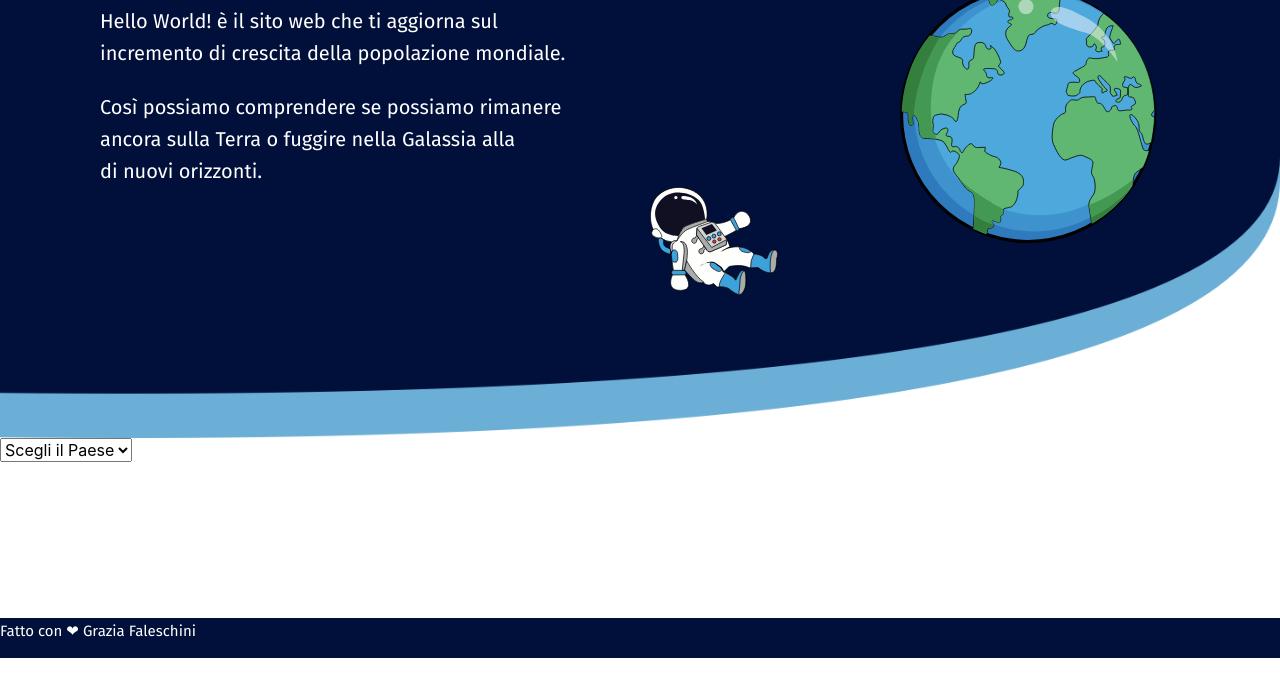
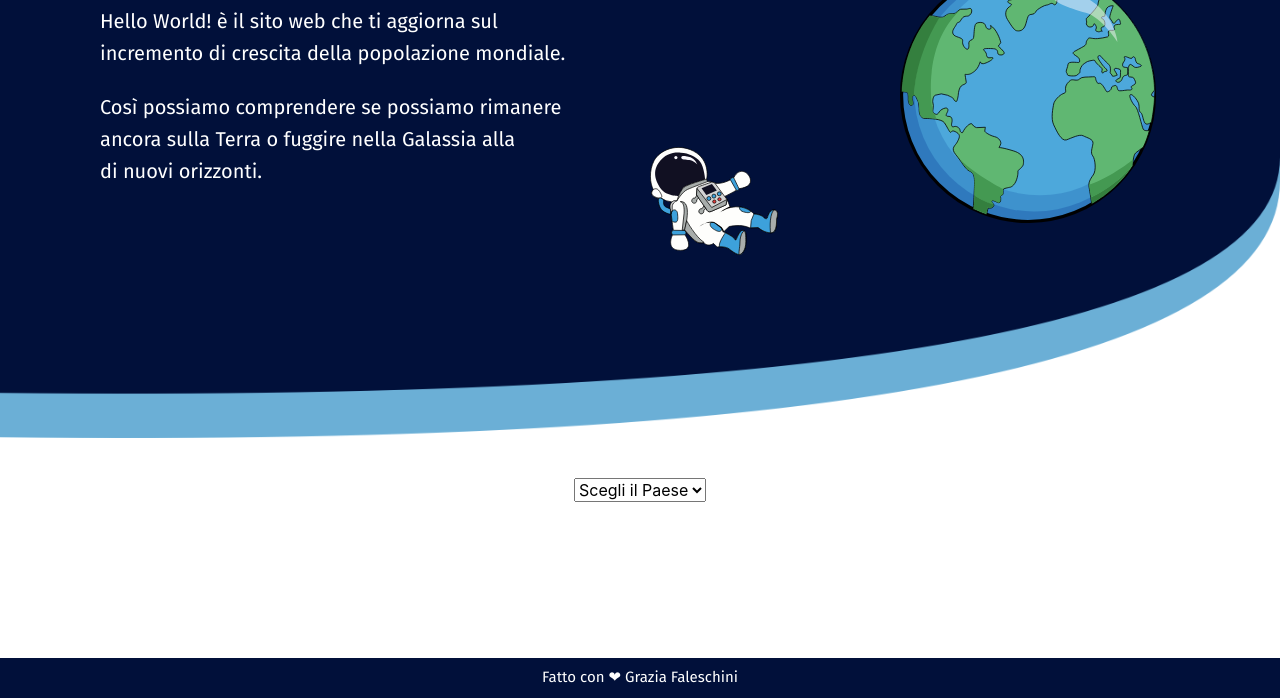
Before and after one commit to Ameonna98/Hello-World-demographic-growth-, a plain HTML site: page index.html in a window 1280 px wide. Shown: the part 183-881 px from the top of the page. Before the commit the page ends 841 px from the top, so only its background shows below. Drawn offline with nearby package versions, Linux system fonts and the light colour scheme; no server answers; a web font is replaced by a local one.

Commit message:
Update and rename css/main.css to  css/main.css

```diff
--- a/css/main.css
+++ b/css/main.css
@@ -44,6 +44,17 @@ h3{
     color: white;
 }
 
+h6{
+    font-family: 'Fira Sans', sans-serif;
+    font-size: 16px;
+    color: white;
+    display: flex;
+    justify-content: center;
+    margin: 0 auto;
+    align-items: center;
+
+}
+
 #AL{
     padding-bottom: 10px;
 }
@@ -54,12 +65,12 @@ h3{
 
 #cover {
     position: relative;
+    padding-bottom: 40px;
   }
 
 #pianeta {
     position: absolute;
-    left: 0;
-    top: 100px;
+    top: 80px;
     width: 100%;
     position: center;
     margin-left:900px;
@@ -67,8 +78,7 @@ h3{
 
   #astro {
     position: absolute;
-    left: 0;
-    top: 300px;
+    top: 260px;
     width: 100%;
     position: center;
     margin-left:650px;
@@ -88,9 +98,18 @@ h3{
     margin-left:100px;
 }
 
+#selezione{
+    display: flex;
+    justify-content: center;
+    margin: 0 auto;
+
+}
+
 #chartContainer{
-    width: 50%;
-    height: 50%;
+    margin: 50px;
+    width: 70%;
+    height: auto;
+    margin: 0 auto;
 }
 
 footer{
@@ -102,19 +121,19 @@ footer{
     font-family: 'Fira Sans', sans-serif;
     font-size: 15px;
     color: white;
+    display: flex;
+    justify-content: center;
+    margin: 0 auto;
 }
 
 .piede ul{
-    padding-left: 150px;
-    padding-right: 150px;
-    padding-top: 5px;
+    position: center;
 }
 
 .piede{
     font-family: 'Fira Sans', sans-serif;
     font-size: 15px;
     color: white;
-    display: inline;
     display: center;
-
+    align-items: center;
 }
```
